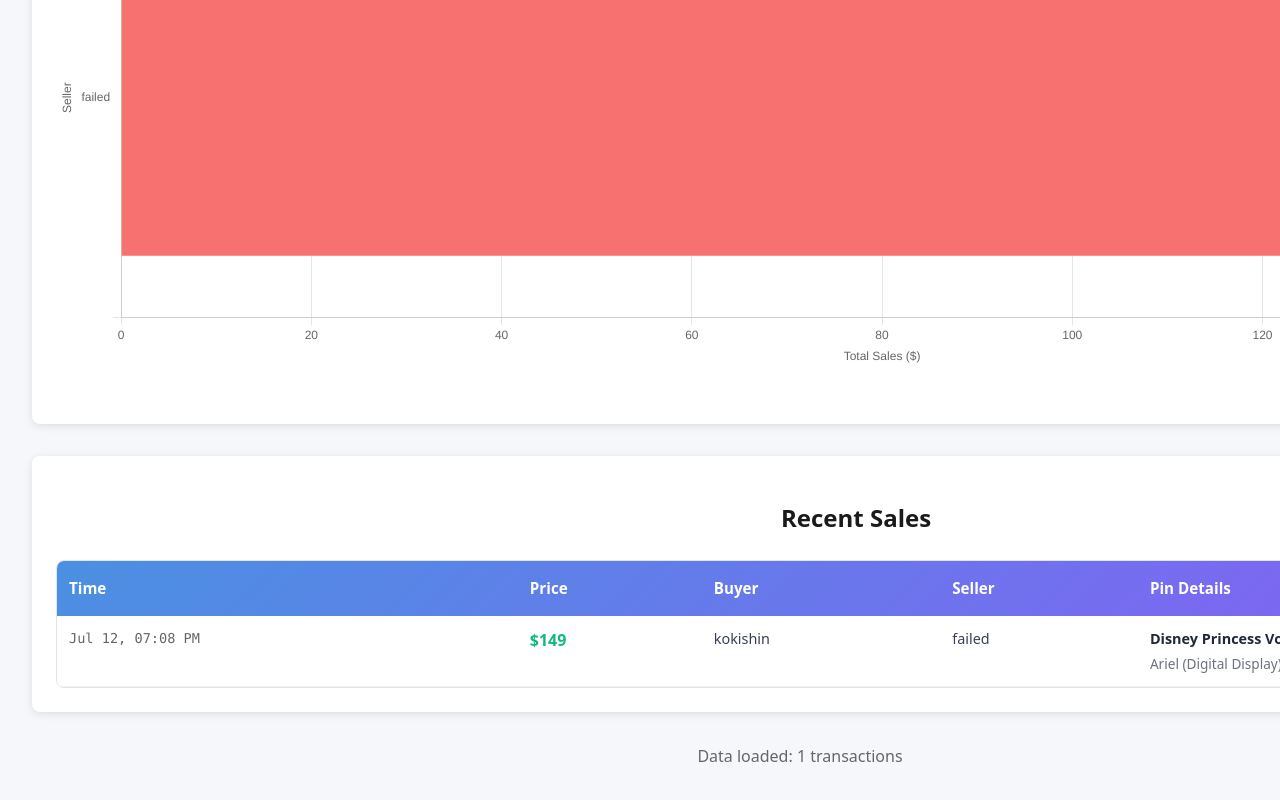
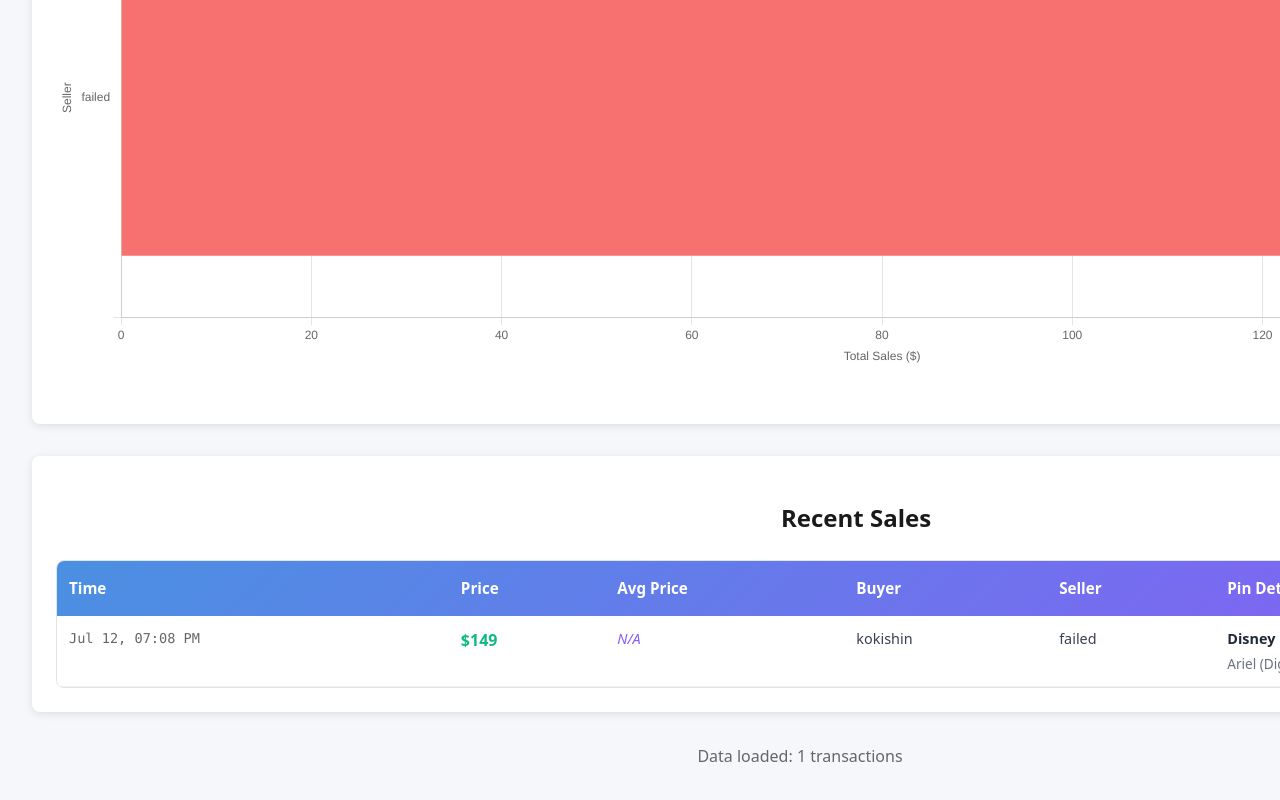
Before and after one commit to rjdiamond/pinnacle-dashboard, a React (Vite) app: page / in a window 1280 px wide. Shown: the part 7312-8112 px from the top of the page. Built offline with nearby package versions, Linux system fonts and the light colour scheme; no server answers.

Commit message:
Added Avg Price column to Recent Sales table showing average price for unique pins

```diff
--- a/src/components/RecentSalesTable.css
+++ b/src/components/RecentSalesTable.css
@@ -69,6 +69,13 @@
   font-size: 1rem;
 }
 
+.avg-price {
+  font-weight: 500;
+  color: #8B5CF6;
+  font-size: 0.9rem;
+  font-style: italic;
+}
+
 .buyer, .seller {
   font-weight: 500;
   color: #374151;
--- a/src/components/RecentSalesTable.jsx
+++ b/src/components/RecentSalesTable.jsx
@@ -2,6 +2,36 @@ import React from 'react';
 import './RecentSalesTable.css';
 
 export default function RecentSalesTable({ data }) {
+  // Calculate average prices for unique pins
+  const calculateAveragePrice = (data) => {
+    const pinAverages = {};
+
+    data.forEach(sale => {
+      const set = sale.nft_edition_set_truncatedName || 'Unknown';
+      const shape = sale.nft_edition_shape_name || 'Unknown';
+      const variant = sale.nft_edition_variant || 'Unknown';
+      const price = parseFloat(sale.price) || 0;
+
+      const pinKey = `${set} - ${shape} - ${variant}`;
+
+      if (!pinAverages[pinKey]) {
+        pinAverages[pinKey] = {
+          total: 0,
+          count: 0,
+          average: 0
+        };
+      }
+
+      pinAverages[pinKey].total += price;
+      pinAverages[pinKey].count += 1;
+      pinAverages[pinKey].average = pinAverages[pinKey].total / pinAverages[pinKey].count;
+    });
+
+    return pinAverages;
+  };
+
+  const pinAverages = calculateAveragePrice(data);
+
   // Sort data by timestamp (most recent first) and take the latest 20 sales
   const recentSales = [...data]
     .sort((a, b) => new Date(b.updated_at_block_time) - new Date(a.updated_at_block_time))
@@ -22,6 +52,19 @@ export default function RecentSalesTable({ data }) {
     return `$${parseFloat(price).toLocaleString()}`;
   };
 
+  const getAveragePrice = (sale) => {
+    const set = sale.nft_edition_set_truncatedName || 'Unknown';
+    const shape = sale.nft_edition_shape_name || 'Unknown';
+    const variant = sale.nft_edition_variant || 'Unknown';
+    const pinKey = `${set} - ${shape} - ${variant}`;
+
+    const avgData = pinAverages[pinKey];
+    if (avgData && avgData.count > 1) {
+      return formatPrice(avgData.average);
+    }
+    return 'N/A';
+  };
+
   return (
     <div className="recent-sales-container">
       <h2>Recent Sales</h2>
@@ -31,6 +74,7 @@ export default function RecentSalesTable({ data }) {
             <tr>
               <th>Time</th>
               <th>Price</th>
+              <th>Avg Price</th>
               <th>Buyer</th>
               <th>Seller</th>
               <th>Pin Details</th>
@@ -44,6 +88,9 @@ export default function RecentSalesTable({ data }) {
                 </td>
                 <td className="price">
                   {formatPrice(sale.price)}
+                </td>
+                <td className="avg-price">
+                  {getAveragePrice(sale)}
                 </td>
                 <td className="buyer">
                   {sale.receiver_username || 'Unknown'}
```
